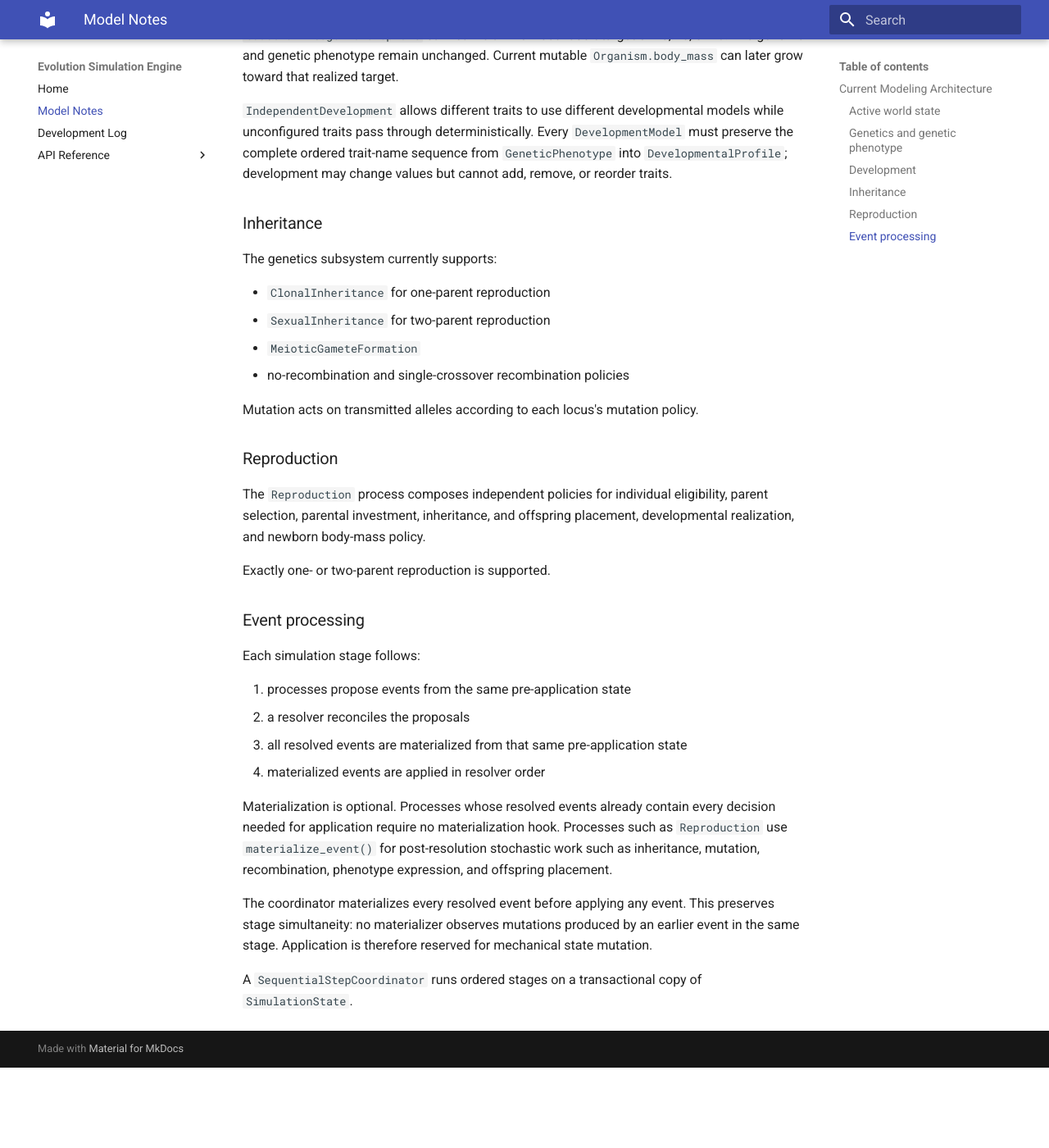
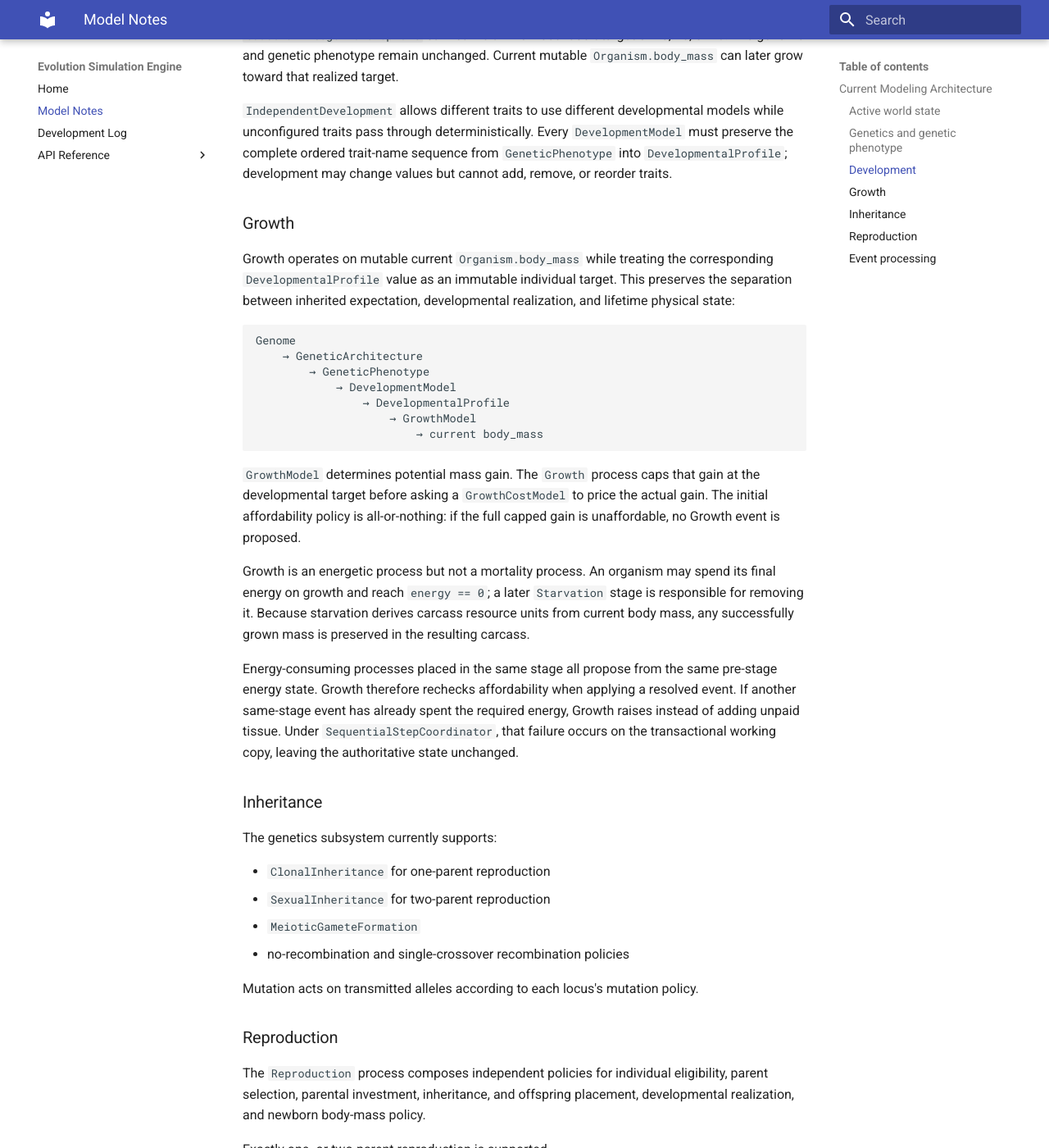
Before and after one commit to abdullahkhan57721/evolution-simulation-engine, an MkDocs documentation site: the page built from docs/model_notes.md, in a window 1280 px wide and 1400 px high, scrolled down 950 px. Shown: the whole window at 82% size. Built offline with MkDocs 1.6.1 and Material for MkDocs 9.7.7, drawn with Linux system fonts in a browser that asks for light colours; before the commit the page ends 2252 px from its top, so only the background shows below that.

Commit message:
Document Growth model semantics

````diff
--- a/docs/model_notes.md
+++ b/docs/model_notes.md
@@ -43,6 +43,41 @@ Every `DevelopmentModel` must preserve the complete ordered trait-name sequence
 from `GeneticPhenotype` into `DevelopmentalProfile`; development may change values
 but cannot add, remove, or reorder traits.
 
+### Growth
+
+Growth operates on mutable current `Organism.body_mass` while treating the
+corresponding `DevelopmentalProfile` value as an immutable individual target.
+This preserves the separation between inherited expectation, developmental
+realization, and lifetime physical state:
+
+```text
+Genome
+    → GeneticArchitecture
+        → GeneticPhenotype
+            → DevelopmentModel
+                → DevelopmentalProfile
+                    → GrowthModel
+                        → current body_mass
+```
+
+`GrowthModel` determines potential mass gain. The `Growth` process caps that
+gain at the developmental target before asking a `GrowthCostModel` to price the
+actual gain. The initial affordability policy is all-or-nothing: if the full
+capped gain is unaffordable, no Growth event is proposed.
+
+Growth is an energetic process but not a mortality process. An organism may
+spend its final energy on growth and reach `energy == 0`; a later `Starvation`
+stage is responsible for removing it. Because starvation derives carcass
+resource units from current body mass, any successfully grown mass is preserved
+in the resulting carcass.
+
+Energy-consuming processes placed in the same stage all propose from the same
+pre-stage energy state. Growth therefore rechecks affordability when applying a
+resolved event. If another same-stage event has already spent the required
+energy, Growth raises instead of adding unpaid tissue. Under
+`SequentialStepCoordinator`, that failure occurs on the transactional working
+copy, leaving the authoritative state unchanged.
+
 ### Inheritance
 
 The genetics subsystem currently supports:
````
